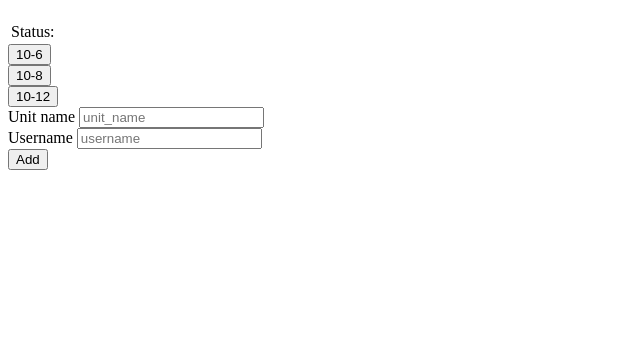
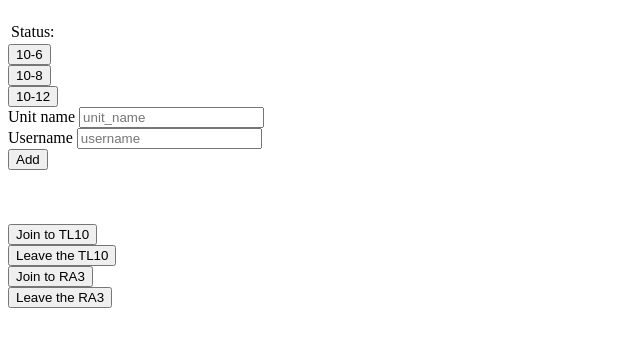
Before and after one commit to AnnaKholkina/inspector, a Django app: template templates/cad/main.html in a window 1280 px wide. Shown: the part 63-410 px from the top of the page, without its empty margins (0-640 px from the left). Run offline with Django 3.2, Linux system fonts and the light colour scheme; the template is opened without the code that fills it, so the values that code supplies are empty.

Commit message:
Обновлены функции присоедиения/удаления из юнита

```diff
--- a/cad/urls.py
+++ b/cad/urls.py
@@ -8,5 +8,6 @@ urlpatterns = [
     #path('change_status_10_6', views.change_status_10_6, name='change_status_10_6'),
 
     path('change_status/<str:username>/<str:status>', views.change_status, name='change_status'),
-    path('add_member', views.add_member, name='add_member')
+    path('add_member_to_unit/<str:username>/<str:unit>', views.add_member_to_unit, name='add_member_to_unit'),
+    path('delete_member_from_unit/<str:username>/<str:unit>', views.delete_member_from_unit, name='delete_member_from_unit')
 ]
--- a/templates/cad/main.html
+++ b/templates/cad/main.html
@@ -53,7 +53,7 @@
             {% csrf_token %}
         <button id="approve-btn" type="submit">10-12</button>
         </form>
-        <form method="post" action="/cad/add_member">
+        <form method="post" action="/cad/add_member_to_unit">
                 {% csrf_token %}
                     <div class="form-group">
                         <label for="unit_name">Unit name</label>
@@ -65,8 +65,26 @@
                     </div>
 
                 <button type="submit"class="btn btn-primary">Add</button>
-
-        </form>
+            </form>
+            <br>
+            <br>
+            <br>
+        <form action="{% url 'add_member_to_unit' request.session.username 'TL10' %}" method=POST>
+            {% csrf_token %}
+        <button id="approve-btn" type="submit">Join to TL10</button>
+            </form>
+        <form action="{% url 'delete_member_from_unit' request.session.username 'TL10' %}" method=POST>
+            {% csrf_token %}
+        <button id="approve-btn" type="submit">Leave the TL10</button>
+            </form>
+            <form action="{% url 'add_member_to_unit' request.session.username 'RA3' %}" method=POST>
+            {% csrf_token %}
+        <button id="approve-btn" type="submit">Join to RA3</button>
+           </form>
+        <form action="{% url 'delete_member_from_unit' request.session.username 'RA3' %}" method=POST>
+            {% csrf_token %}
+        <button id="approve-btn" type="submit">Leave the RA3</button>
+            </form>
         </div>
 
 </body>
```
Also changed, not shown: cad/views.py (+16 -5 lines), db.sqlite3.
